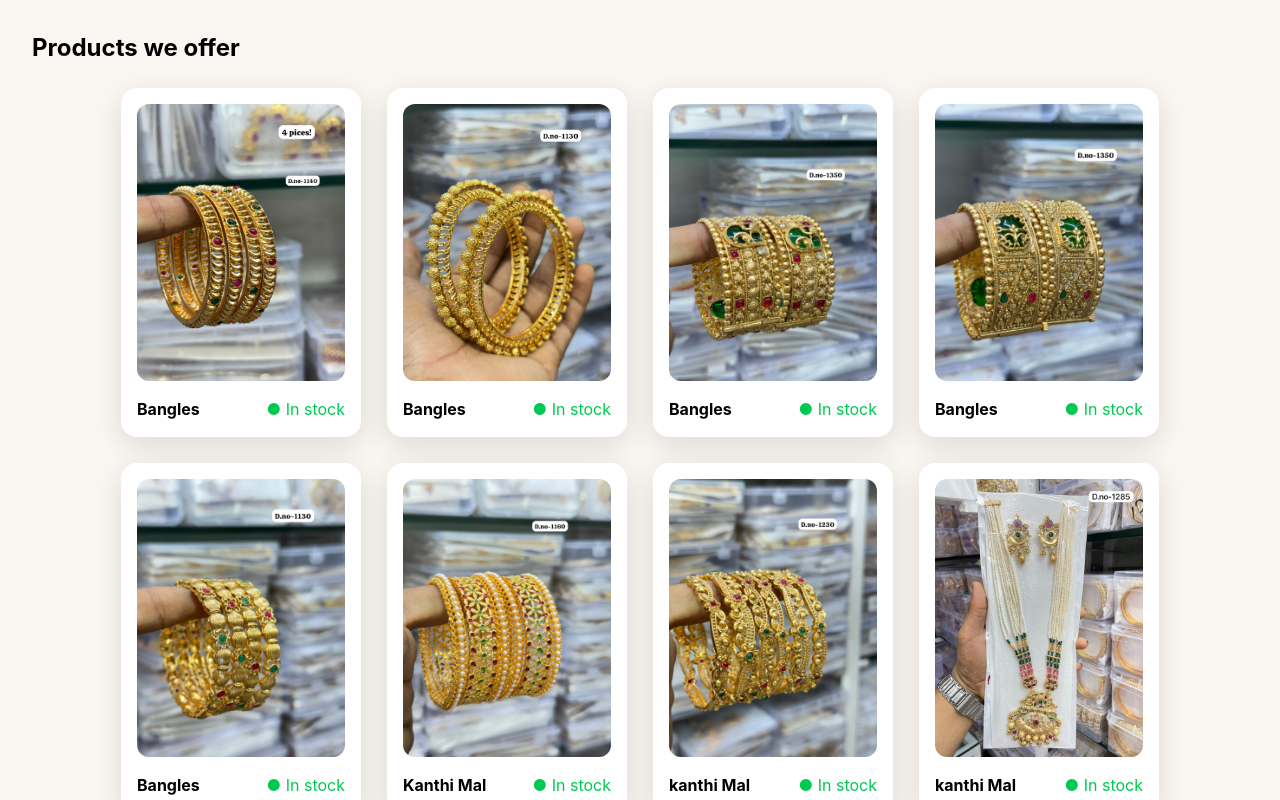
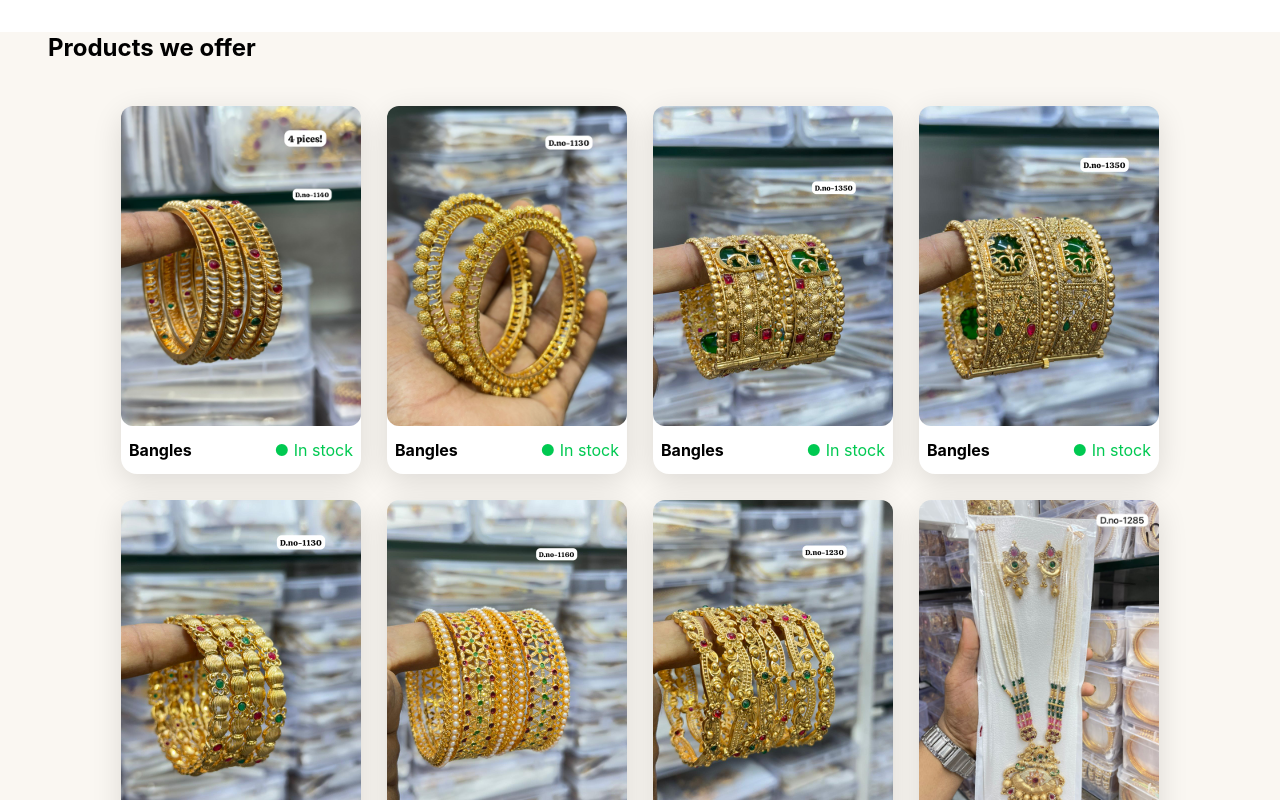
Before and after one commit to aniket-padyal/PandBjewels, a React (Vite) app: page / in a window 1280 px wide. Shown: the top 800 px of the page. Built offline with nearby package versions, Linux system fonts and the light colour scheme.

Commit message:
some changes

```diff
--- a/src/App.jsx
+++ b/src/App.jsx
@@ -1,14 +1,14 @@
 import { useState } from "react";
 import Hero from "./components/home/Hero";
 import FeaturedProduct from "./components/products/FeaturedProduct";
-
+import Footer from "./components/common/Footer";
 
 function App() {
   return (
     <>
       {/* <Hero /> */}
       <FeaturedProduct />
-
+      <Footer />
     </>
   );
 }
--- /dev/null
+++ b/src/components/common/Footer.jsx
@@ -0,0 +1,9 @@
+import React from "react";
+
+const Footer = () => {
+  return <section className=" " >
+
+  </section>;
+};
+
+export default Footer;
--- a/src/components/products/FeaturedProduct.jsx
+++ b/src/components/products/FeaturedProduct.jsx
@@ -4,28 +4,28 @@ import { PRODUCTS } from "../../data/constants";
 const FeaturedProduct = () => {
   return (
     <section className=" bg-[#FAF7F2] ">
-      <p className="text-2xl font-bold px-8 pt-8 text-black ">
+      <p className="text-2xl font-bold px-4 md-px-8 m-8 text-black ">
         Products we offer
       </p>
 
       {/* wrapper */}
-      <div className="wrapper flex flex-wrap justify-center items-center p-6 gap-4 md:gap-6.5 border-black ">
+      <div className="wrapper flex flex-wrap justify-center items-center p-2.5 md-p-6 gap-3 md:gap-6.5  ">
         {PRODUCTS.map((item) => (
           // product card
           <div
-            className="product rounded-2xl m-0 w-36 sm:w-60 p-4 bg-[] text-black bg-[#FFFFFF] cursor-pointer shadow-[0_8px_30px_rgb(0,0,0,0.12)] "
+            className="product rounded-2xl w-[clamp(170px,30vw,320px)] md:w-60  p-2 md:p-0 bg-[] text-black bg-[#FFFFFF]  shadow-[0_8px_30px_rgb(0,0,0,0.12)] "
             key={item.id}
           >
             {/* image */}
             <img
-              className="rounded-xl transition-transform duration-400 ease-out hover:scale-105 "
+              className="rounded-xl transition-transform duration-400 ease-out hover:scale-105 cursor-pointer  "
               src={item.image}
               alt={item.name}
             />
 
             {/* information */}
-            <div className="md:flex justify-between mt-4">
-              <p className="font-bold">{item.name}</p>
+            <div className="md:flex justify-between mt-2 md:mt-0 px-2 py-3">
+              <p className="md:font-bold mb-1 md:mb-0">{item.name}</p>
               <p className={item.inStock ? "text-green-500" : "text-red-500"}>
                 ● {item.inStock ? "In stock" : "Sold Out"}
               </p>
--- a/src/data/constants.js
+++ b/src/data/constants.js
@@ -114,7 +114,7 @@ const PRODUCTS = [
     name: "kanthi Mal",
     category: "Rings",
     price: 24999,
-    image: "../../public/product-img/KanthiMal-2.jpeg",
+    image: "public/product-img/KanthiMal-2.jpeg",
     material: "18K Gold",
     gemstone: null,
     rating: 4.9,
@@ -127,7 +127,7 @@ const PRODUCTS = [
     name: "kanthi Mal",
     category: "Rings",
     price: 24999,
-    image: "../../public/product-img/KanthiMal-3.jpeg",
+    image: "public/product-img/KanthiMal-3.jpeg",
     material: "18K Gold",
     gemstone: null,
     rating: 4.9,
@@ -140,7 +140,7 @@ const PRODUCTS = [
     name: "kanthi Mal",
     category: "Rings",
     price: 24999,
-    image: "../../public/product-img/KanthiMal-4.jpeg",
+    image: "public/product-img/KanthiMal-4.jpeg",
     material: "18K Gold",
     gemstone: null,
     rating: 4.9,
@@ -153,7 +153,7 @@ const PRODUCTS = [
     name: "kanthi Mal",
     category: "Rings",
     price: 24999,
-    image: "../../public/product-img/KanthiMal-5.jpeg",
+    image: "public/product-img/KanthiMal-5.jpeg",
     material: "18K Gold",
     gemstone: null,
     rating: 4.9,
@@ -166,7 +166,7 @@ const PRODUCTS = [
     name: "Bangles",
     category: "Rings",
     price: 24999,
-    image: "../../public/product-img/Necklace-1.jpeg",
+    image: "public/product-img/Necklace-1.jpeg",
     material: "18K Gold",
     gemstone: null,
     rating: 4.9,
@@ -179,7 +179,7 @@ const PRODUCTS = [
     name: "Bangles",
     category: "Rings",
     price: 24999,
-    image: "../../public/product-img/Necklace-2.jpeg",
+    image: "public/product-img/Necklace-2.jpeg",
     material: "18K Gold",
     gemstone: null,
     rating: 4.9,
@@ -192,7 +192,7 @@ const PRODUCTS = [
     name: "Bangles",
     category: "Rings",
     price: 24999,
-    image: "../../public/product-img/Necklace-3.jpeg",
+    image: "public/product-img/Necklace-3.jpeg",
     material: "18K Gold",
     gemstone: null,
     rating: 4.9,
@@ -205,7 +205,7 @@ const PRODUCTS = [
     name: "Bangles",
     category: "Rings",
     price: 24999,
-    image: "../../public/product-img/Necklace-4.jpeg",
+    image: "public/product-img/Necklace-4.jpeg",
     material: "18K Gold",
     gemstone: null,
     rating: 4.9,
@@ -218,7 +218,7 @@ const PRODUCTS = [
     name: "Bangles",
     category: "Rings",
     price: 24999,
-    image: "../../public/product-img/Necklace-5.jpeg",
+    image: "public/product-img/Necklace-5.jpeg",
     material: "18K Gold",
     gemstone: null,
     rating: 4.9,
@@ -231,7 +231,7 @@ const PRODUCTS = [
     name: "Kanthi Mal",
     category: "Rings",
     price: 24999,
-    image: "../../public/product-img/Necklace-6.jpeg",
+    image: "public/product-img/Necklace-6.jpeg",
     material: "18K Gold",
     gemstone: null,
     rating: 4.9,
@@ -244,7 +244,7 @@ const PRODUCTS = [
     name: "kanthi Mal",
     category: "Rings",
     price: 24999,
-    image: "../../public/product-img/Necklace-7.jpeg",
+    image: "public/product-img/Necklace-7.jpeg",
     material: "18K Gold",
     gemstone: null,
     rating: 4.9,
@@ -257,7 +257,7 @@ const PRODUCTS = [
     name: "kanthi Mal",
     category: "Rings",
     price: 24999,
-    image: "../../public/product-img/Necklace-8.jpeg",
+    image: "public/product-img/Necklace-8.jpeg",
     material: "18K Gold",
     gemstone: null,
     rating: 4.9,
@@ -270,7 +270,7 @@ const PRODUCTS = [
     name: "kanthi Mal",
     category: "Rings",
     price: 24999,
-    image: "../../public/product-img/Necklace-9.jpeg",
+    image: "public/product-img/Necklace-9.jpeg",
     material: "18K Gold",
     gemstone: null,
     rating: 4.9,
@@ -283,7 +283,7 @@ const PRODUCTS = [
     name: "kanthi Mal",
     category: "Rings",
     price: 24999,
-    image: "../../public/product-img/Necklace-10.jpeg",
+    image: "/public/product-img/Necklace-10.jpeg",
     material: "18K Gold",
     gemstone: null,
     rating: 4.9,
@@ -296,7 +296,7 @@ const PRODUCTS = [
     name: "Bangles",
     category: "Rings",
     price: 24999,
-    image: "../../public/product-img/NecklaceSet-1.jpeg",
+    image: "/public/product-img/NecklaceSet-1.jpeg",
     material: "18K Gold",
     gemstone: null,
     rating: 4.9,
@@ -309,7 +309,7 @@ const PRODUCTS = [
     name: "Bangles",
     category: "Rings",
     price: 24999,
-    image: "../../public/product-img/NecklaceSet-2.jpeg",
+    image: "/public/product-img/NecklaceSet-2.jpeg",
     material: "18K Gold",
     gemstone: null,
     rating: 4.9,
@@ -322,7 +322,7 @@ const PRODUCTS = [
     name: "Bangles",
     category: "Rings",
     price: 24999,
-    image: "../../public/product-img/NecklaceSet-3.jpeg",
+    image: "/public/product-img/NecklaceSet-3.jpeg",
     material: "18K Gold",
     gemstone: null,
     rating: 4.9,
@@ -335,7 +335,7 @@ const PRODUCTS = [
     name: "Bangles",
     category: "Rings",
     price: 24999,
-    image: "../../public/product-img/NecklaceSet-4.jpeg",
+    image: "/public/product-img/NecklaceSet-4.jpeg",
     material: "18K Gold",
     gemstone: null,
     rating: 4.9,
@@ -348,7 +348,7 @@ const PRODUCTS = [
     name: "Bangles",
     category: "Rings",
     price: 24999,
-    image: "../../public/product-img/NecklaceSet-5.jpeg",
+    image: "/public/product-img/NecklaceSet-5.jpeg",
     material: "18K Gold",
     gemstone: null,
     rating: 4.9,
@@ -361,7 +361,7 @@ const PRODUCTS = [
     name: "Kanthi Mal",
     category: "Rings",
     price: 24999,
-    image: "../../public/product-img/NecklaceSet-6.jpeg",
+    image: "/public/product-img/NecklaceSet-6.jpeg",
     material: "18K Gold",
     gemstone: null,
     rating: 4.9,
```
